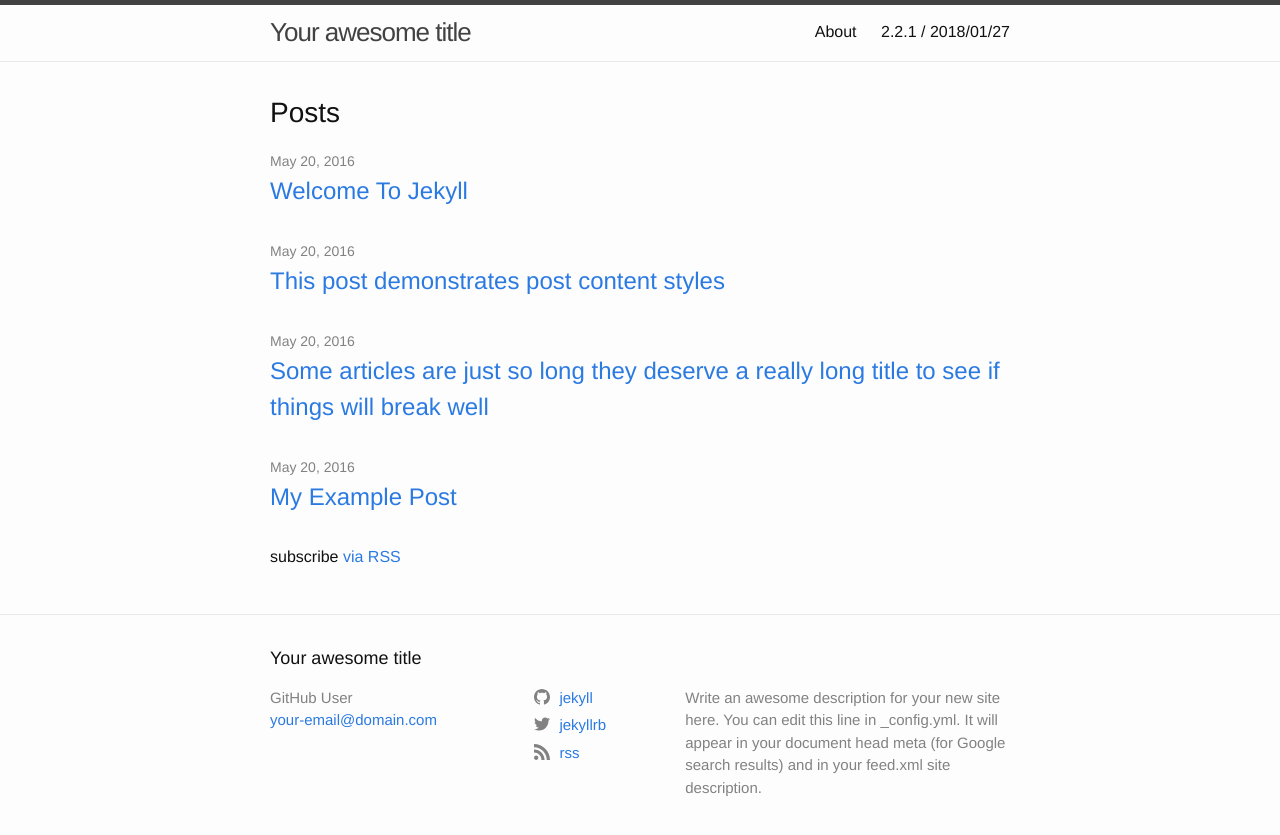
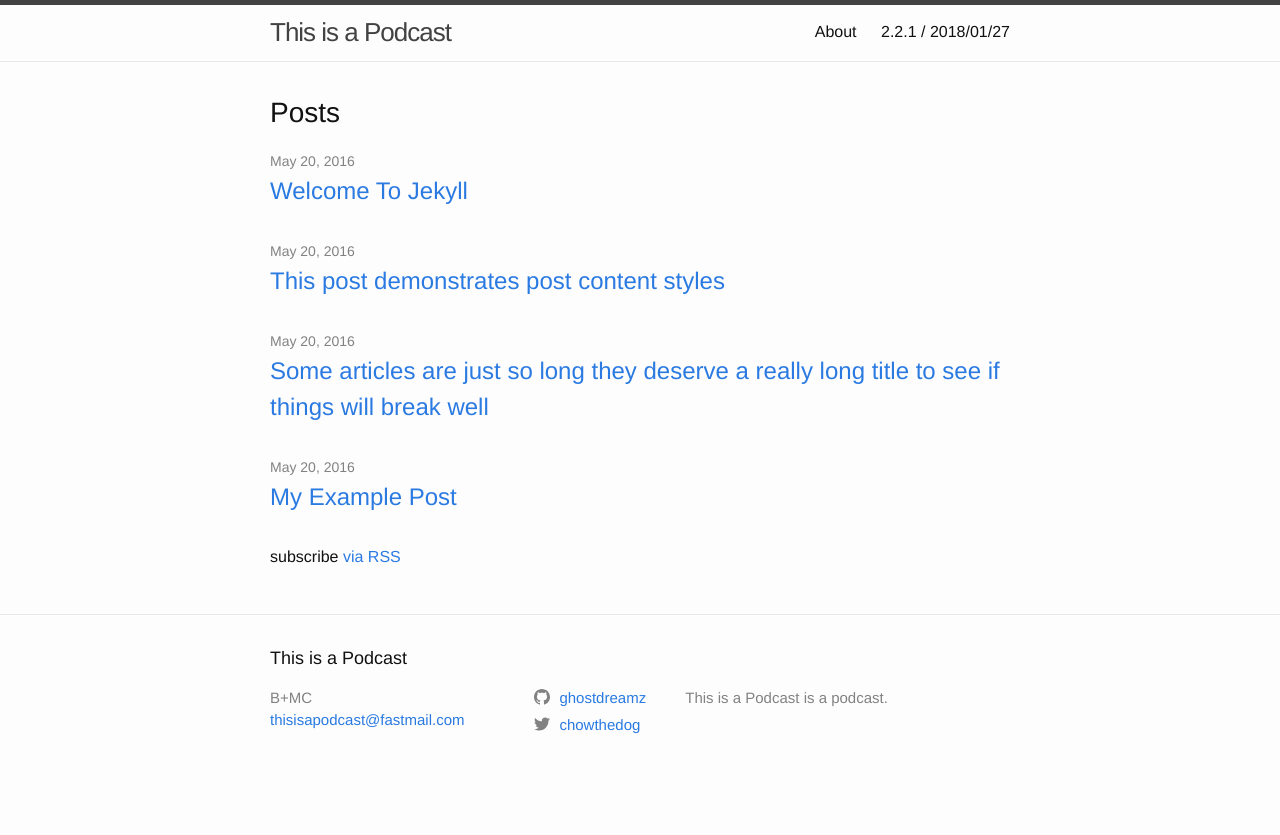
Before and after one commit to ghostdreamz/thisisapodcast, a Jekyll site: the page built from docs/index.md, in a window 1280 px wide. Shown: the top 835 px of the page. Built offline with Jekyll 4.4.1, drawn with Linux system fonts in a browser that asks for light colours.

Commit message:
Update _config.yml

```diff
--- a/docs/_config.yml
+++ b/docs/_config.yml
@@ -1,15 +1,13 @@
-title: Your awesome title
-author: GitHub User
-email: your-email@domain.com
+title: This is a Podcast
+author: B+MC
+email: thisisapodcast@fastmail.com
 description: > # this means to ignore newlines until "baseurl:"
-  Write an awesome description for your new site here. You can edit this
-  line in _config.yml. It will appear in your document head meta (for
-  Google search results) and in your feed.xml site description.
+  This is a Podcast is a podcast.
 
 # social links
-twitter_username: jekyllrb
-github_username:  jekyll
-rss: rss
+twitter_username: chowthedog
+github_username:  ghostdreamz
+#rss: rss
 #dribbble_username: jekyll
 #facebook_username: jekyll
 #flickr_username: jekyll
@@ -23,8 +21,8 @@ show_excerpts: false # set to true to show excerpts on the homepage
 
 # Minima date format
 # refer to http://shopify.github.io/liquid/filters/date/ if you want to customize this
-minima:
-  date_format: "%b %-d, %Y"
+#minima:
+#  date_format: "%b %-d, %Y"
 
 # If you want to link only specific pages in your header, uncomment
 # this and add the path to the pages in order as they should show up
@@ -33,7 +31,12 @@ minima:
 
 # Build settings
 markdown: kramdown
-theme: minima
-exclude:
-  - Gemfile
-  - Gemfile.lock
+kramdown:
+  input: GFM
+  auto_ids: true
+  syntax_highlighter: rouge
+
+#theme: minima
+#exclude:
+#  - Gemfile
+#  - Gemfile.lock
```
